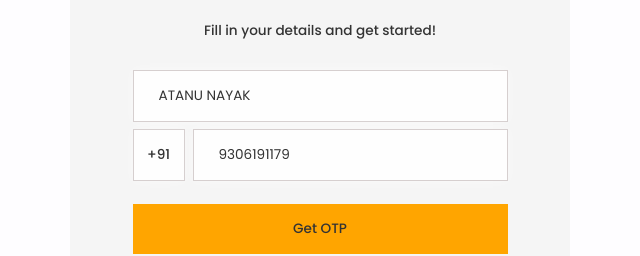
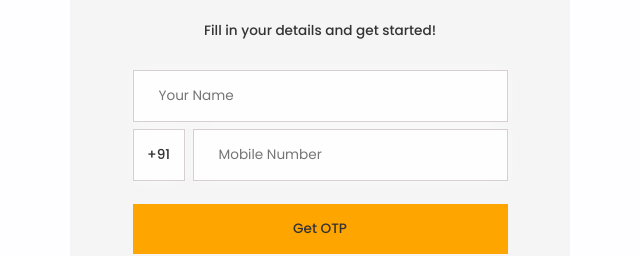
Before and after one commit to NayakPenguin/Quickscan-Realtime-Pricing, a React (Create React App) app in the folder client/: page /qrscan in a window 1280 px wide. Shown: the part 244-500 px from the top of the page, without its empty margins (320-960 px from the left). Built offline with nearby package versions, Linux system fonts and the light colour scheme; a web font is replaced by a local one.

Commit message:
minor change

```diff
--- a/client/src/Screens/PreMenu.js
+++ b/client/src/Screens/PreMenu.js
@@ -7,8 +7,8 @@ import axios from 'axios'
 import { isAuthenticated } from '../Controllers/IsAuthenticated';
 
 const PreMenu = () => {
-    const [name, setName] = useState("ATANU NAYAK");
-    const [mobile, setMobile] = useState("9306191179");
+    const [name, setName] = useState("");
+    const [mobile, setMobile] = useState("");
     const [email, setEmail] = useState("");
     const [showOTPBox, setShowOTPBox] = useState(false);
     const [loading, setLoading] = useState(false);
```
